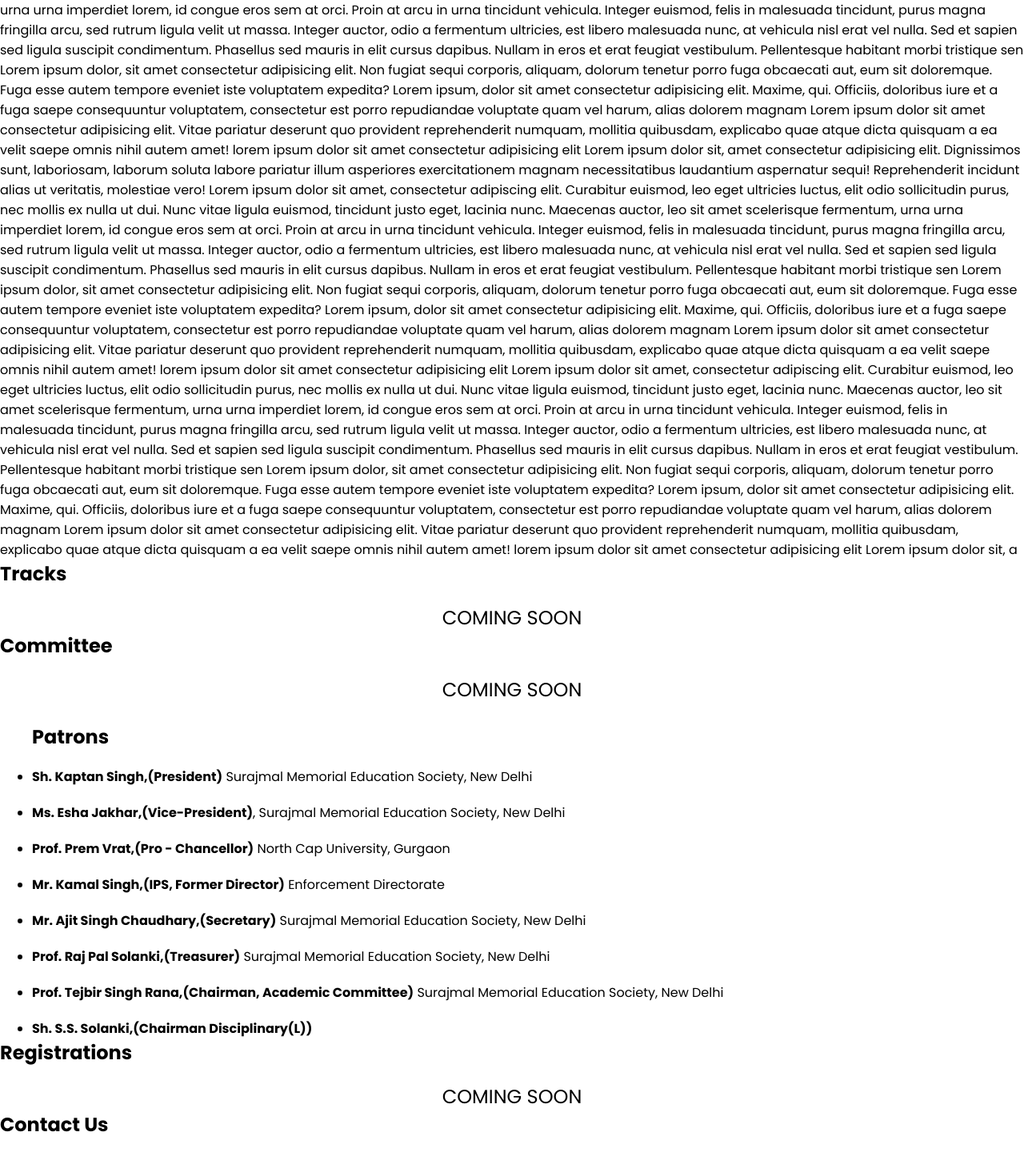
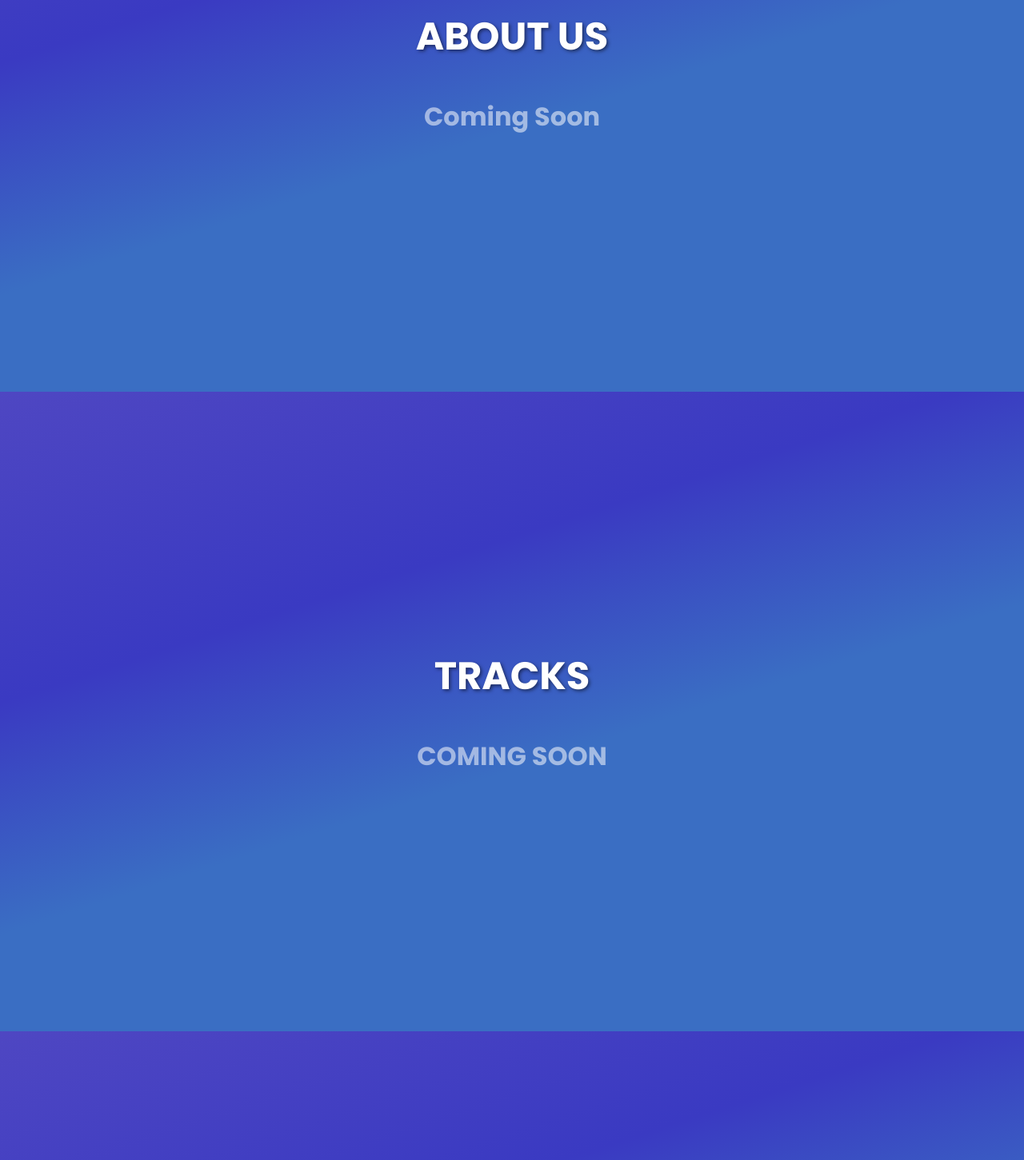
Before and after one commit to c4dr-me/ncrtces-website, a React (Vite) app: page /patron in a window 1280 px wide. Shown: the part 942-2393 px from the top of the page at 80% size. Built offline with nearby package versions, Linux system fonts and the light colour scheme.

Commit message:
added css

```diff
--- a/pages/About.jsx
+++ b/pages/About.jsx
@@ -1,32 +1,12 @@
 import React from 'react'
+import "./Comingsoon.css"
 
 const About = () => {
   return (
-    <section id="about">
-      <h1>About Us</h1>
-      <p>
-        Lorem ipsum dolor sit amet, consectetur adipiscing elit. Curabitur euismod, leo eget ultricies luctus, elit odio sollicitudin purus, nec mollis ex nulla ut dui. Nunc vitae ligula euismod, tincidunt justo eget, lacinia nunc. Maecenas auctor, leo sit amet scelerisque fermentum, urna urna imperdiet lorem, id congue eros sem at orci. Proin at arcu in urna tincidunt vehicula. Integer euismod, felis in malesuada tincidunt, purus magna fringilla arcu, sed rutrum ligula velit ut massa. Integer auctor, odio a fermentum ultricies, est libero malesuada nunc, at vehicula nisl erat vel nulla. Sed et sapien sed ligula suscipit condimentum. Phasellus sed mauris in elit cursus dapibus. Nullam in eros et erat feugiat vestibulum. Pellentesque habitant morbi tristique sen
-        Lorem ipsum dolor, sit amet consectetur adipisicing elit. Non fugiat sequi corporis, aliquam, dolorum tenetur porro fuga obcaecati aut, eum sit doloremque. Fuga esse autem tempore eveniet iste voluptatem expedita?
-        Lorem ipsum, dolor sit amet consectetur adipisicing elit. Maxime, qui. Officiis, doloribus iure et a fuga saepe consequuntur voluptatem, consectetur est porro repudiandae voluptate quam vel harum, alias dolorem magnam
-        Lorem ipsum dolor sit amet consectetur adipisicing elit. Vitae pariatur deserunt quo provident reprehenderit numquam, mollitia quibusdam, explicabo quae atque dicta quisquam a ea velit saepe omnis nihil autem amet!
-        lorem ipsum dolor sit amet consectetur adipisicing elit
-        Lorem ipsum dolor sit amet, consectetur adipiscing elit. Curabitur euismod, leo eget ultricies luctus, elit odio sollicitudin purus, nec mollis ex nulla ut dui. Nunc vitae ligula euismod, tincidunt justo eget, lacinia nunc. Maecenas auctor, leo sit amet scelerisque fermentum, urna urna imperdiet lorem, id congue eros sem at orci. Proin at arcu in urna tincidunt vehicula. Integer euismod, felis in malesuada tincidunt, purus magna fringilla arcu, sed rutrum ligula velit ut massa. Integer auctor, odio a fermentum ultricies, est libero malesuada nunc, at vehicula nisl erat vel nulla. Sed et sapien sed ligula suscipit condimentum. Phasellus sed mauris in elit cursus dapibus. Nullam in eros et erat feugiat vestibulum. Pellentesque habitant morbi tristique sen
-        Lorem ipsum dolor, sit amet consectetur adipisicing elit. Non fugiat sequi corporis, aliquam, dolorum tenetur porro fuga obcaecati aut, eum sit doloremque. Fuga esse autem tempore eveniet iste voluptatem expedita?
-        Lorem ipsum, dolor sit amet consectetur adipisicing elit. Maxime, qui. Officiis, doloribus iure et a fuga saepe consequuntur voluptatem, consectetur est porro repudiandae voluptate quam vel harum, alias dolorem magnam
-        Lorem ipsum dolor sit amet consectetur adipisicing elit. Vitae pariatur deserunt quo provident reprehenderit numquam, mollitia quibusdam, explicabo quae atque dicta quisquam a ea velit saepe omnis nihil autem amet!
-        lorem ipsum dolor sit amet consectetur adipisicing elit
-        Lorem ipsum dolor sit, amet consectetur adipisicing elit. Dignissimos sunt, laboriosam, laborum soluta labore pariatur illum asperiores exercitationem magnam necessitatibus laudantium aspernatur sequi! Reprehenderit incidunt alias ut veritatis, molestiae vero!
-        Lorem ipsum dolor sit amet, consectetur adipiscing elit. Curabitur euismod, leo eget ultricies luctus, elit odio sollicitudin purus, nec mollis ex nulla ut dui. Nunc vitae ligula euismod, tincidunt justo eget, lacinia nunc. Maecenas auctor, leo sit amet scelerisque fermentum, urna urna imperdiet lorem, id congue eros sem at orci. Proin at arcu in urna tincidunt vehicula. Integer euismod, felis in malesuada tincidunt, purus magna fringilla arcu, sed rutrum ligula velit ut massa. Integer auctor, odio a fermentum ultricies, est libero malesuada nunc, at vehicula nisl erat vel nulla. Sed et sapien sed ligula suscipit condimentum. Phasellus sed mauris in elit cursus dapibus. Nullam in eros et erat feugiat vestibulum. Pellentesque habitant morbi tristique sen
-        Lorem ipsum dolor, sit amet consectetur adipisicing elit. Non fugiat sequi corporis, aliquam, dolorum tenetur porro fuga obcaecati aut, eum sit doloremque. Fuga esse autem tempore eveniet iste voluptatem expedita?
-        Lorem ipsum, dolor sit amet consectetur adipisicing elit. Maxime, qui. Officiis, doloribus iure et a fuga saepe consequuntur voluptatem, consectetur est porro repudiandae voluptate quam vel harum, alias dolorem magnam
-        Lorem ipsum dolor sit amet consectetur adipisicing elit. Vitae pariatur deserunt quo provident reprehenderit numquam, mollitia quibusdam, explicabo quae atque dicta quisquam a ea velit saepe omnis nihil autem amet!
-        lorem ipsum dolor sit amet consectetur adipisicing elit
-        Lorem ipsum dolor sit amet, consectetur adipiscing elit. Curabitur euismod, leo eget ultricies luctus, elit odio sollicitudin purus, nec mollis ex nulla ut dui. Nunc vitae ligula euismod, tincidunt justo eget, lacinia nunc. Maecenas auctor, leo sit amet scelerisque fermentum, urna urna imperdiet lorem, id congue eros sem at orci. Proin at arcu in urna tincidunt vehicula. Integer euismod, felis in malesuada tincidunt, purus magna fringilla arcu, sed rutrum ligula velit ut massa. Integer auctor, odio a fermentum ultricies, est libero malesuada nunc, at vehicula nisl erat vel nulla. Sed et sapien sed ligula suscipit condimentum. Phasellus sed mauris in elit cursus dapibus. Nullam in eros et erat feugiat vestibulum. Pellentesque habitant morbi tristique sen
-        Lorem ipsum dolor, sit amet consectetur adipisicing elit. Non fugiat sequi corporis, aliquam, dolorum tenetur porro fuga obcaecati aut, eum sit doloremque. Fuga esse autem tempore eveniet iste voluptatem expedita?
-        Lorem ipsum, dolor sit amet consectetur adipisicing elit. Maxime, qui. Officiis, doloribus iure et a fuga saepe consequuntur voluptatem, consectetur est porro repudiandae voluptate quam vel harum, alias dolorem magnam
-        Lorem ipsum dolor sit amet consectetur adipisicing elit. Vitae pariatur deserunt quo provident reprehenderit numquam, mollitia quibusdam, explicabo quae atque dicta quisquam a ea velit saepe omnis nihil autem amet!
-        lorem ipsum dolor sit amet consectetur adipisicing elit
-        Lorem ipsum dolor sit, a
+    <section id="about" className="section">
+      <h1 className = "heading">About Us</h1>
+      <p className="coming-soon">
+        Coming Soon
       </p>
     </section>
   )
--- /dev/null
+++ b/pages/Comingsoon.css
@@ -0,0 +1,40 @@
+.section {
+  display: flex;
+  flex-direction: column;
+  align-items: center;
+  justify-content: center;
+  height: 100vh;
+  background: linear-gradient(162deg, rgba(75, 67, 193, 0.9809173669467787) 0%, rgba(58, 58, 194, 1) 32%, rgba(58, 110, 195, 1) 56%);
+  color: white;
+  text-align: center;
+}
+
+.heading {
+  font-size: 3rem;
+  margin-bottom: 20px;
+  text-transform: uppercase;
+  font-weight: bold;
+  text-shadow: 2px 2px 4px rgba(0, 0, 0, 0.5);
+}
+
+.coming-soon {
+  font-size: 2rem;
+  margin-top: 20px;
+  text-align: center;
+  font-weight: bold;
+  animation: pulse 2s infinite;
+}
+
+@keyframes pulse {
+  0% {
+    opacity: 1;
+  }
+
+  50% {
+    opacity: 0.5;
+  }
+
+  100% {
+    opacity: 1;
+  }
+}
--- a/pages/Committee.jsx
+++ b/pages/Committee.jsx
@@ -1,14 +1,15 @@
-import React from 'react'
+import React from 'react';
+import './Comingsoon.css';  // Import the CSS file
 
 const Committee = () => {
   return (
-    <section id="commit">
-      <h1>Committee</h1>
-      <div style={{marginTop:"20px",textAlign:"center",fontSize:"1.5rem"}}>
+    <section id="commit" className="committee-section section">
+      <h1 className="committee-heading heading">Committee</h1>
+      <div className="coming-soon">
         COMING SOON
-    </div>
+      </div>
     </section>
-  )
-}
+  );
+};
 
-export default Committee
+export default Committee;
--- a/pages/Contact.jsx
+++ b/pages/Contact.jsx
@@ -1,14 +1,15 @@
-import React from 'react'
+import React from 'react';
+import './Comingsoon.css';  // Import the shared CSS file
 
 const Contact = () => {
   return (
-    <section id="contact">
-      <h1>Contact Us</h1>
-      <div style={{marginTop:"20px",textAlign:"center",fontSize:"1.5rem"}}>
+    <section id="contact" className="section">
+      <h1 className="heading">Contact Us</h1>
+      <div className="coming-soon">
         COMING SOON
-    </div>
+      </div>
     </section>
-  )
-}
+  );
+};
 
-export default Contact
+export default Contact;
--- /dev/null
+++ b/pages/Patron.css
@@ -0,0 +1,36 @@
+.patrons {
+    background: linear-gradient(162deg, rgba(75, 67, 193, 0.9809173669467787) 0%, rgba(58, 58, 194, 1) 32%, rgba(58, 110, 195, 1) 56%);
+    color: white;
+    padding: 40px;
+    text-align: center;
+}
+
+.patrons h1 {
+    font-size: 3rem;
+    margin-bottom: 30px;
+    text-transform: uppercase;
+    font-weight: bold;
+    text-shadow: 2px 2px 4px rgba(0, 0, 0, 0.5);
+}
+
+.patron-list {
+    list-style-type: none;
+    padding: 0;
+    max-width: 800px;
+    margin: 0 auto;
+    text-align: left;
+}
+
+.patron-item {
+    background-color: rgba(255, 255, 255, 0.1);
+    margin: 10px 0;
+    padding: 15px;
+    border-radius: 8px;
+    font-size: 1.2rem;
+    text-shadow: 1px 1px 2px rgba(0, 0, 0, 0.2);
+}
+
+.patron-item strong {
+    font-weight: bold;
+    color: #ffdd57;
+}
--- a/pages/Patron.jsx
+++ b/pages/Patron.jsx
@@ -1,25 +1,22 @@
-import React from 'react'
-import '../src/Patron.css'
+import React from 'react';
+import './Patron.css'; // Ensure the correct path to your CSS file
+
 const Patrons = () => {
     return (
         <section className="patrons" id="patron">
             <h1>Patrons</h1>
-            <ul
-                className="mx-3 md:ml-32">
-                <li className="px-3 py-2"><strong> Sh. Kaptan Singh,(President)</strong> Surajmal Memorial Education Society, New Delhi</li>
-                <li className="px-3 py-2"><strong>Ms. Esha Jakhar,(Vice-President)</strong>, Surajmal Memorial Education Society, New Delhi</li>
-                <li className="px-3 py-2"><strong> Prof. Prem Vrat,(Pro - Chancellor)</strong> North Cap University, Gurgaon</li>
-                <li className="px-3 py-2"><strong> Mr. Kamal Singh,(IPS, Former Director)</strong> Enforcement Directorate</li>
-                <li className="px-3 py-2"><strong> Mr. Ajit Singh Chaudhary,(Secretary)</strong> Surajmal Memorial Education Society, New Delhi</li>
-                <li className="px-3 py-2"><strong> Prof. Raj Pal Solanki,(Treasurer)</strong> Surajmal Memorial Education Society, New Delhi</li>
-                <li className="px-3 py-2"><strong> Prof. Tejbir Singh Rana,(Chairman, Academic Committee)</strong> Surajmal Memorial Education Society, New Delhi</li>
-                <li className="px-3 py-2"><strong> Sh. S.S. Solanki,(Chairman Disciplinary(L))</strong></li>
+            <ul className="patron-list">
+                <li className="patron-item"><strong>Sh. Kaptan Singh (President)</strong>, Surajmal Memorial Education Society, New Delhi</li>
+                <li className="patron-item"><strong>Ms. Esha Jakhar (Vice-President)</strong>, Surajmal Memorial Education Society, New Delhi</li>
+                <li className="patron-item"><strong>Prof. Prem Vrat (Pro-Chancellor)</strong>, North Cap University, Gurgaon</li>
+                <li className="patron-item"><strong>Mr. Kamal Singh (IPS, Former Director)</strong>, Enforcement Directorate</li>
+                <li className="patron-item"><strong>Mr. Ajit Singh Chaudhary (Secretary)</strong>, Surajmal Memorial Education Society, New Delhi</li>
+                <li className="patron-item"><strong>Prof. Raj Pal Solanki (Treasurer)</strong>, Surajmal Memorial Education Society, New Delhi</li>
+                <li className="patron-item"><strong>Prof. Tejbir Singh Rana (Chairman, Academic Committee)</strong>, Surajmal Memorial Education Society, New Delhi</li>
+                <li className="patron-item"><strong>Sh. S.S. Solanki (Chairman Disciplinary (L))</strong></li>
             </ul>
-            {/* <p>Lorem ipsum dolor sit amet consectetur adipisicing elit. Excepturi odio placeat vel, exercitationem, quam similique veritatis perferendis eaque perspiciatis impedit nesciunt dolorum laudantium ducimus ex id explicabo cumque aut. Omnis?
-            Error, possimus quisquam. Nesciunt suscipit delectus alias recusandae, eum veritatis cupiditate asperiores neque quae perspiciatis. Distinctio earum quis exercitationem odit optio nostrum corrupti veniam illum molestias! Laboriosam ab ipsam molestias.
-            Nesciunt explicabo vel eaque! Laboriosam deserunt voluptatem, amet velit reiciendis eaque cumque quae nemo, doloremque cupiditate provident alias. Alias, non pariatur. Magni nulla ipsum tenetur, eveniet tempora est incidunt error.</p> */}
         </section>
-    )
+    );
 }
 
-export default Patrons
+export default Patrons;
--- a/pages/Registration.jsx
+++ b/pages/Registration.jsx
@@ -1,14 +1,15 @@
-import React from 'react'
+import React from 'react';
+import './Comingsoon.css';  // Import the shared CSS file
 
 const Registration = () => {
   return (
-    <section id='reg'>
-      <h1>Registrations</h1>
-      <div style={{marginTop:"20px",textAlign:"center",fontSize:"1.5rem"}}>
+    <section id="reg" className="section">
+      <h1 className="heading">Registrations</h1>
+      <div className="coming-soon">
         COMING SOON
-    </div>
+      </div>
     </section>
-  )
-}
+  );
+};
 
-export default Registration
+export default Registration;
--- a/pages/Tracks.jsx
+++ b/pages/Tracks.jsx
@@ -1,14 +1,15 @@
-import React from 'react'
+import React from 'react';
+import './Comingsoon.css';  // Import the CSS file
 
 const Tracks = () => {
   return (
-    <section id='track'>
-      <h1>Tracks</h1>
-      <div style={{marginTop:"20px",textAlign:"center",fontSize:"1.5rem"}}>
+    <section id="track" className="tracks-section section">
+      <h1 className="tracks-heading heading">Tracks</h1>
+      <div className="coming-soon">
         COMING SOON
-    </div>
+      </div>
     </section>
-  )
-}
+  );
+};
 
-export default Tracks
+export default Tracks;
```
